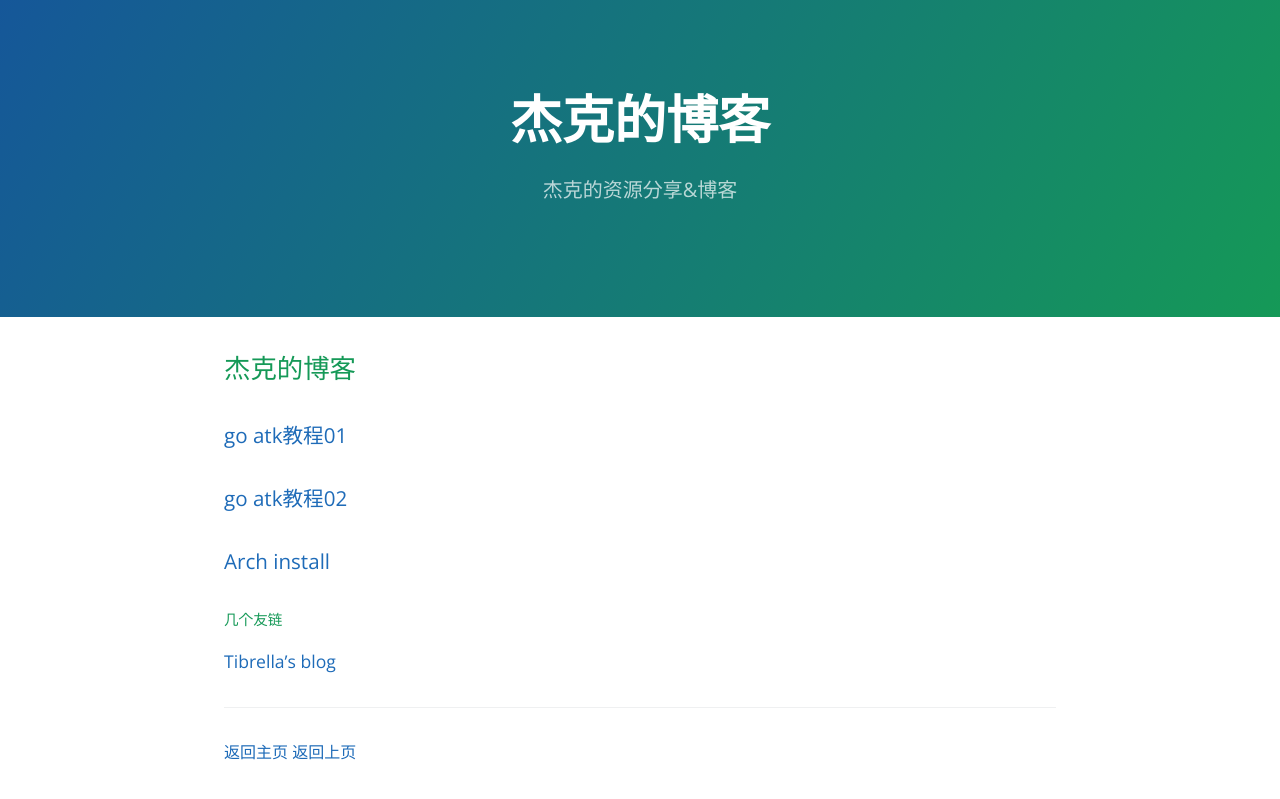
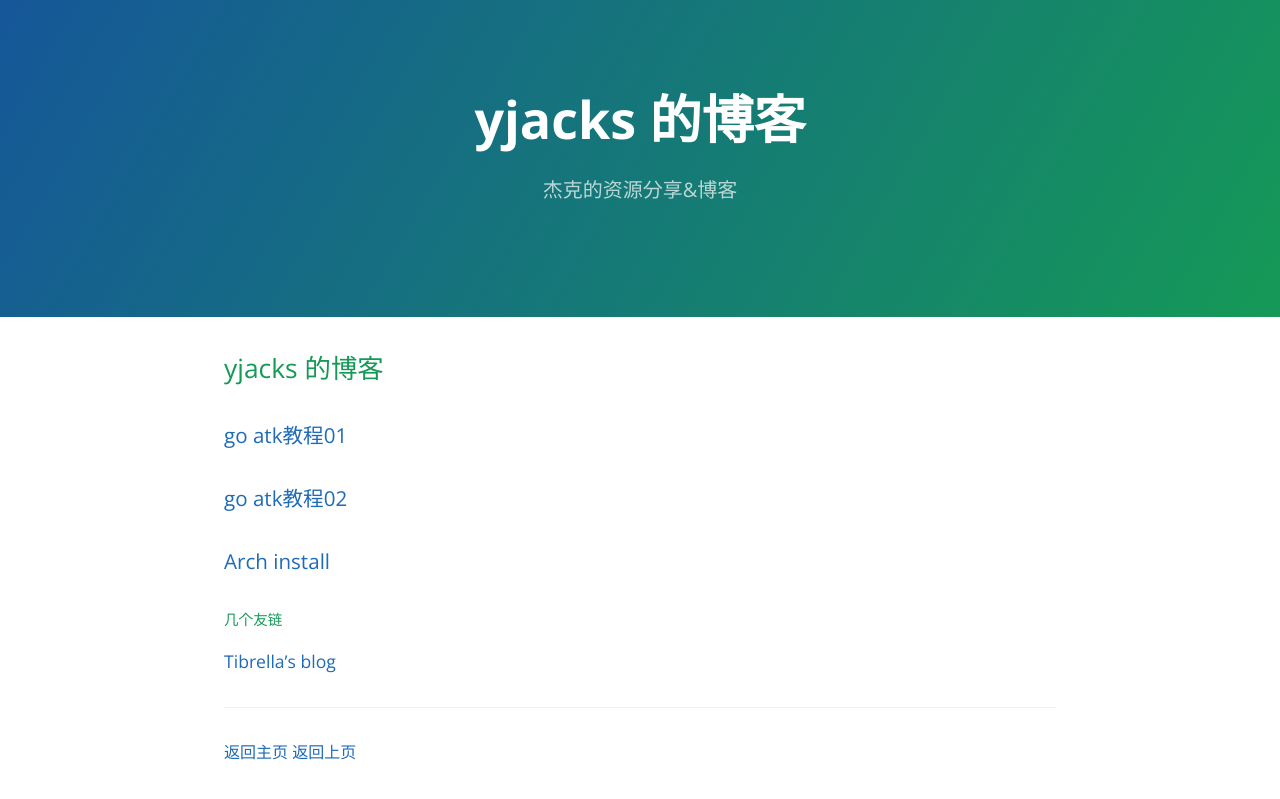
Before and after one commit to yjacks/yjacks.github.io, a Jekyll site: the page built from index.md, in a window 1280 px wide. Shown: the top 799 px of the page. Built offline with Jekyll 4.4.1, drawn with Linux system fonts in a browser that asks for light colours; our own code applies the rules of GitHub Pages for plain Markdown files.

Commit message:
Update index.md

```diff
--- a/index.md
+++ b/index.md
@@ -1,4 +1,4 @@
-## 杰克的博客
+## yjacks 的博客
 
 ### [go atk教程01](./ATK/atk01.html)
 
```
